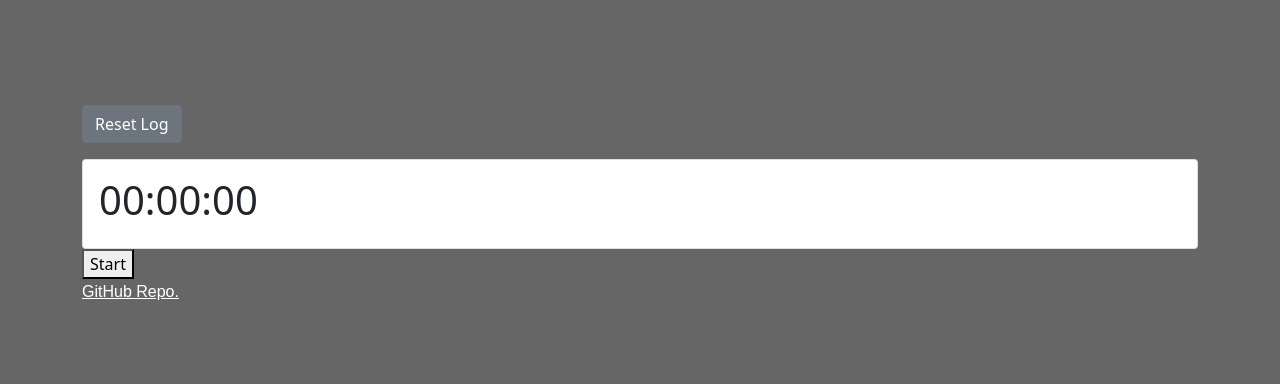
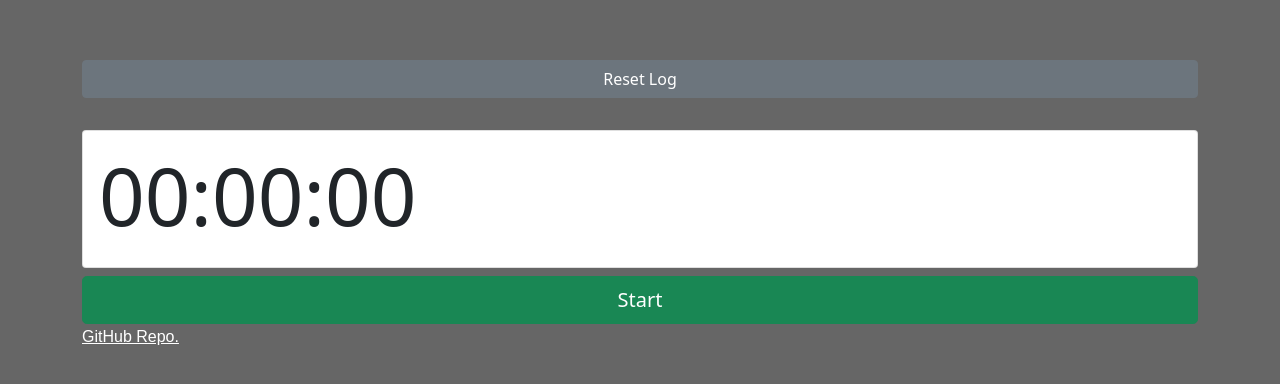
Before and after one commit to cowglow/time-accumulator, a React (Create React App) app: page / in a window 1280 px wide. Shown: the part 196-580 px from the top of the page. Built offline with nearby package versions, Linux system fonts and the light colour scheme.

Commit message:
Additional react-bootstrap styling

```diff
--- a/src/components/ActionController.tsx
+++ b/src/components/ActionController.tsx
@@ -10,12 +10,18 @@ export const ActionController: React.FC<ActionControllerProps> = ({
 }) => {
   const { actionToggle, timestamp, resetLog } = useAppState();
   return (
-    <div>
+    <div className="d-grid gap-2">
       <Button variant="secondary" onClick={resetLog}>
         Reset Log
       </Button>
       {children}
-      <button onClick={actionToggle}>{!timestamp ? 'Start' : 'Stop'}</button>
+      <Button
+        variant={!timestamp ? 'success' : 'danger'}
+        size="lg"
+        onClick={actionToggle}
+      >
+        {!timestamp ? 'Start' : 'Stop'}
+      </Button>
     </div>
   );
 };
--- a/src/components/ClockDisplay.tsx
+++ b/src/components/ClockDisplay.tsx
@@ -10,7 +10,7 @@ export const ClockDisplay: React.FunctionComponent<ClockDisplayProps> = () => {
   return (
     <Card>
       <Card.Body>
-        <h1>
+        <h1 className="display-1">
           <span>{hour.toString().padStart(2, '0')}</span>:
           <span>{minute.toString().padStart(2, '0')}</span>:
           <span>{seconds.toString().padStart(2, '0')}</span>
```
